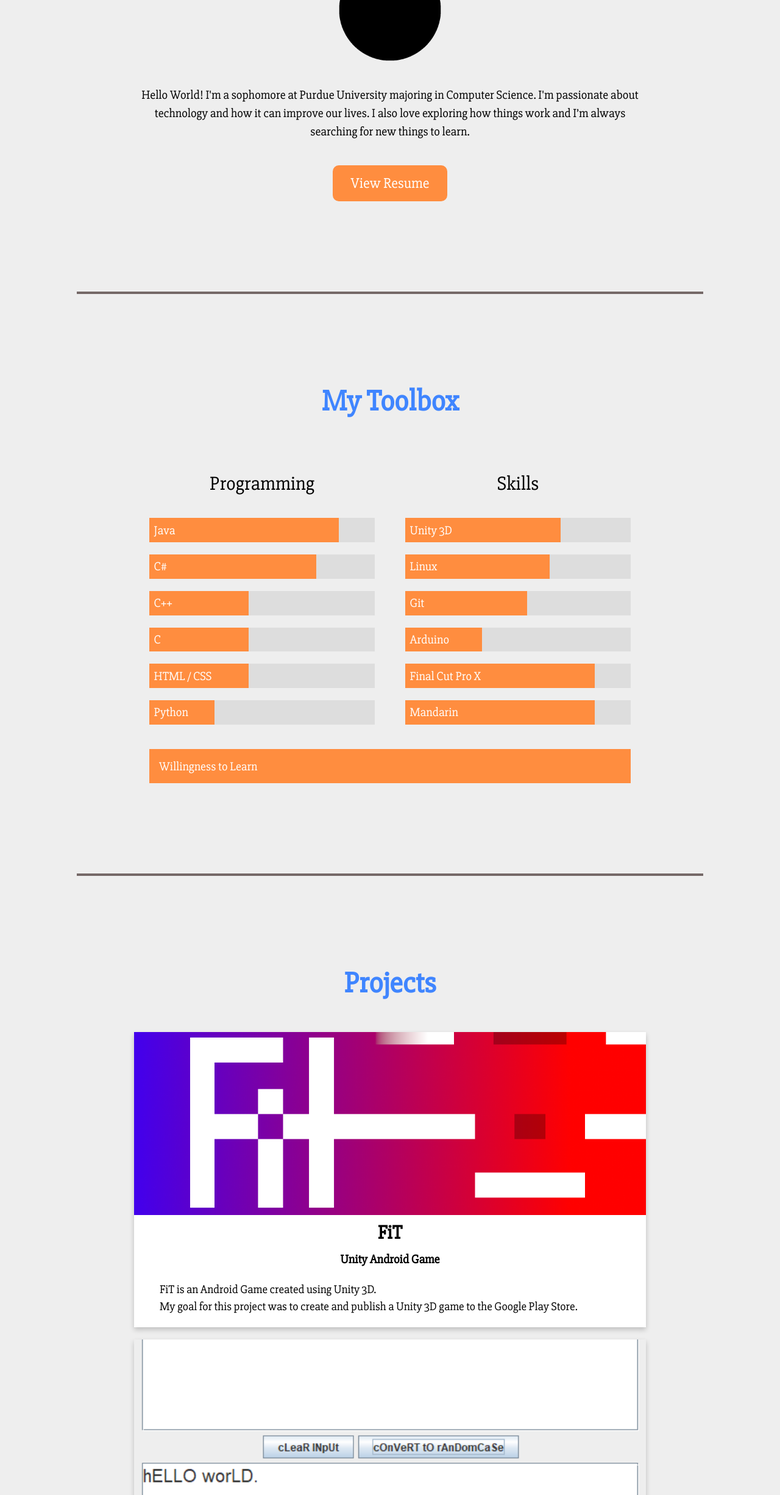
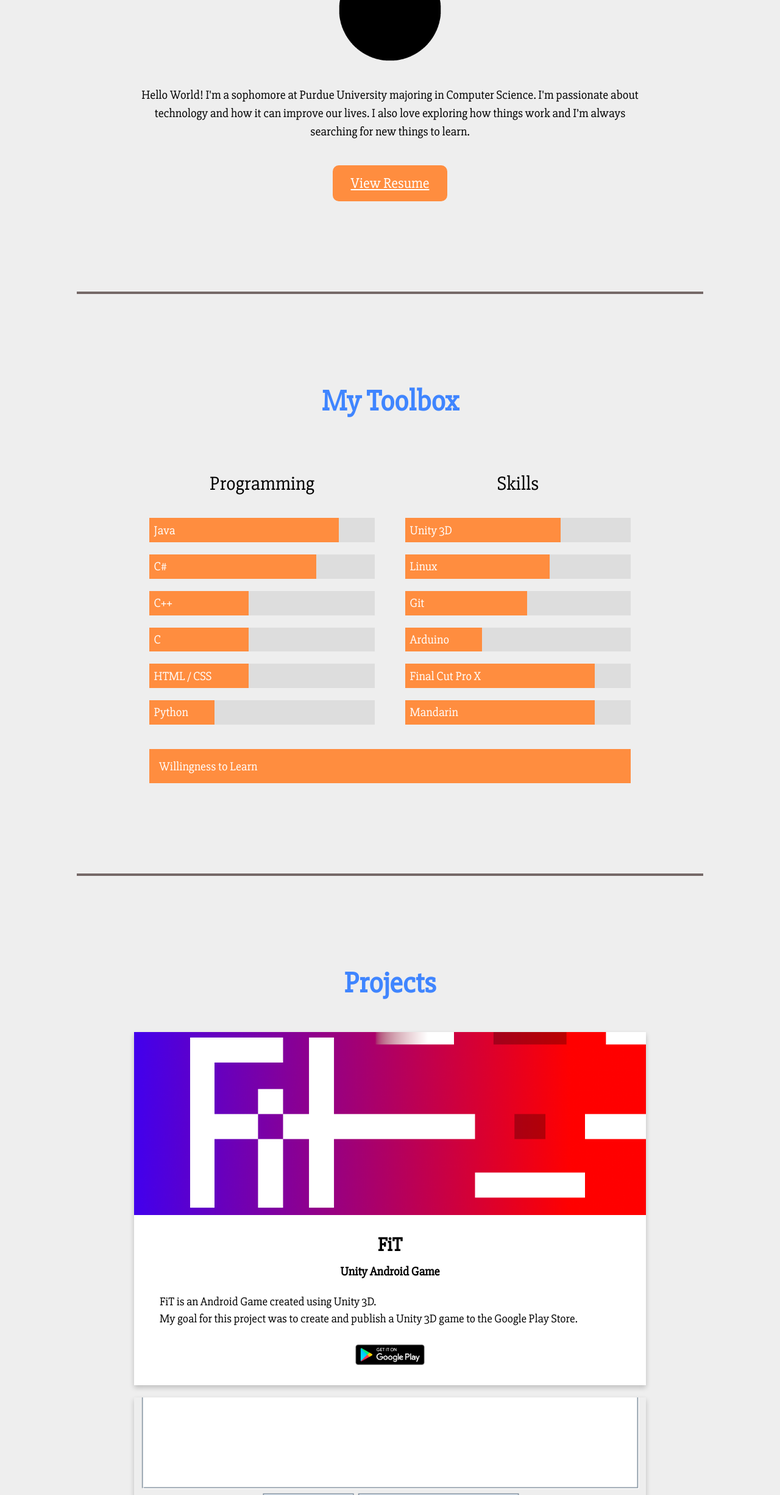
Before and after one commit to andyw24/andyw24.github.io, a plain HTML site: page index.html in a window 1280 px wide. Shown: the part 1132-3583 px from the top of the page at 61% size. Drawn offline with Linux system fonts and the light colour scheme.

Commit message:
Update index.html

```diff
--- a/index.html
+++ b/index.html
@@ -32,7 +32,7 @@
         </div>
     		<p>Hello World! I'm a sophomore at Purdue University majoring in Computer Science. I'm passionate about technology and how it can improve our lives. I also love exploring how things work and I’m always searching for new things to learn. </p>
     		<br>
-        <button class="button resumeBtn">View Resume</button>
+        <a href="https://andyw24.github.io/downloads/resume.pdf" class="button resumeBtn">View Resume</a>
       </article>
     </div>
 
@@ -113,15 +113,22 @@
         <div class="card">
           <div class="background pImage fit"></div>
           <div class="text">
+            <br>
             <h3>FiT</h3>
             <h4>Unity Android Game</h4>
             <p>FiT is an Android Game created using Unity 3D. <br>My goal for this project was to create and publish a Unity 3D game to the Google Play Store.</p>
+            <a href="https://play.google.com/store/apps/details?id=com.AndyWang.FiT">
+              <img src="https://andyw24.github.io/images/playStoreButton.png" alt="Play Store Link" width=auto; height="50" border="0">
+            </a>
+            <br>
+            <br>
           </div>
         </div>
         <br>
         <div class="card">
           <div class="background pImage rcase"></div>
           <div class="text">
+            <br>
             <h3>rAnDOmCasE</h3>
             <h4>Java GUI Application</h4>
             <p>RandomCase is a Java application that randomizes character capitalization. <br>My goal for this project was to use this silly idea to learn how to program Java GUI.</p>
@@ -135,6 +142,7 @@
         <div class="card">
           <div class="background pImage merp"></div>
           <div class="text">
+            <br>
             <h3>Merp Game</h3>
             <h4>Unity 3D Game</h4>
             <p>Merp Game is a game created using Unity 3D. I am custom making all the assets in the game and I hope to release it to the Google Play Store or Steam soon!</p>
```
